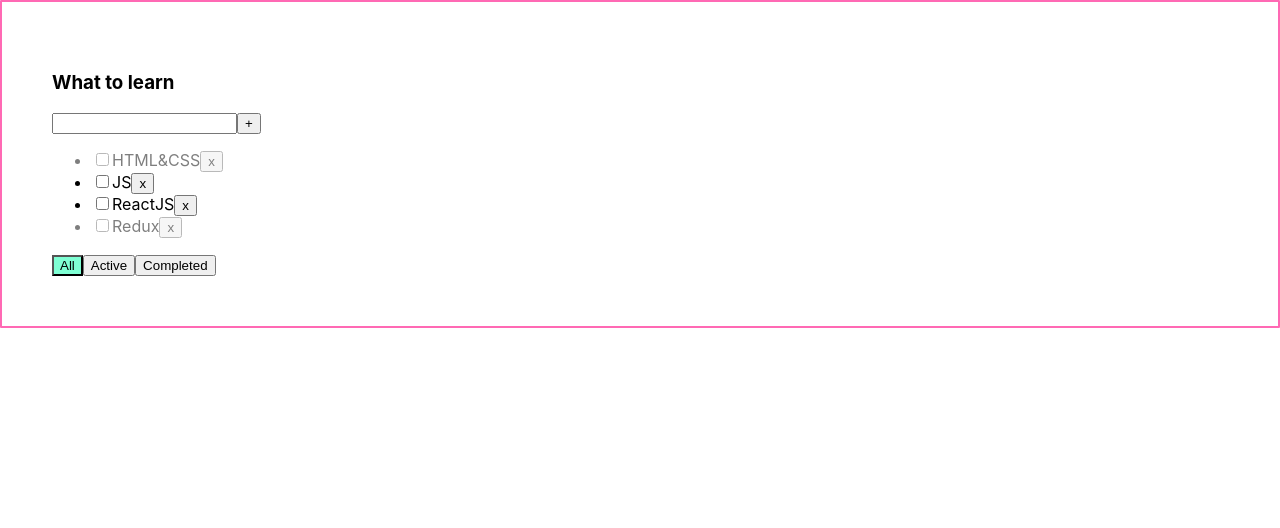
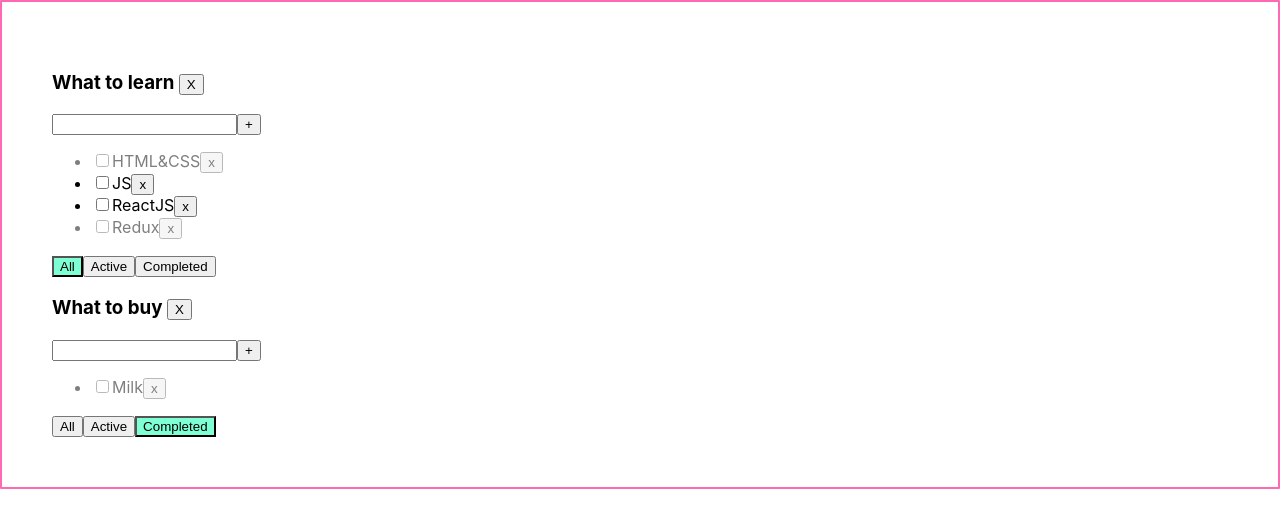
Before and after one commit to aizhan-rakhmetova/to-do-list-app, a React (Create React App) app: page / in a window 1280 px wide. Shown: the top 528 px of the page. Built offline with nearby package versions, Linux system fonts and the light colour scheme.

Commit message:
Creating Associative Array

```diff
--- a/src/App.tsx
+++ b/src/App.tsx
@@ -4,67 +4,106 @@ import {TasksType, Todolist} from "./Todolist";
 import {v1} from "uuid";
 
 export type FilterValuesType = "all" | "active" | "completed"
+type TodolistsType = {
+    id: string
+    title: string
+    filter: FilterValuesType
+}
 
 function App() {
 
-    let [tasks, setTasks] = useState<Array<TasksType>>([
-        { id: v1(), title: "HTML&CSS", isDone: true },
-        { id: v1(), title: "JS", isDone: false },
-        { id: v1(), title: "ReactJS", isDone: false },
-        { id: v1(), title: "Redux", isDone: true }
-    ]);
-    let [filter, setFilter] = useState<FilterValuesType>("all");
-
-    function removeTask(id: string) {
-        let filteredTasks = tasks.filter( task => task.id !== id)
-        setTasks(filteredTasks);
+    function removeTask(id: string, todoListId: string) {
+        let todolistTasks = tasksObj[todoListId]
+        let filteredTasks = todolistTasks.filter(task => task.id !== id)
+        tasksObj[todoListId] = filteredTasks;
+        setTasksObj({...tasksObj});
     }
 
-    function changeFilter (value: FilterValuesType ){
-        setFilter(value);
+    function changeFilter(value: FilterValuesType, todoListId: string) {
+        let todolist = todolists.find(tl => tl.id === todoListId)
+        if (todolist) {
+            todolist.filter = value
+            setTodolists([...todolists])
+        }
     }
 
-    const addTask = (newTaskTitle: string)=>{
-        let newTask = {
-            id: v1(),
-            title: newTaskTitle,
-            isDone: false}
-        setTasks([newTask, ...tasks]);
+    const addTask = (newTaskTitle: string, todoListId: string) => {
+        let newTask = { id: v1(), title: newTaskTitle, isDone: false}
+
+        let todolistTasks = tasksObj[todoListId]
+        tasksObj[todoListId] = [newTask, ...todolistTasks]
+
+        setTasksObj({...tasksObj});
     }
 
-    function changeTaskStatus(taskId: string, isDone: boolean) {
-        let task = tasks.find( (t) => t.id === taskId)
-        if(task){
+    function changeTaskStatus(taskId: string, isDone: boolean, todoListId: string) {
+        let todolistTasks = tasksObj[todoListId]
+        let task = todolistTasks.find((tl) => tl.id === taskId)
+
+        if (task) {
             task.isDone = isDone;
         }
-        setTasks([...tasks]);
+        setTasksObj({...tasksObj});
     }
 
+    const removeTodolist = (todolistId: string) => {
+        setTodolists(todolists.filter(tl=>tl.id !== todolistId))
+
+        //to delete часть из ассоциативного массива
+        delete tasksObj[todolistId]
+        setTasksObj({...tasksObj})
+    }
+
+    let todolistId1 = v1();
+    let todolistId2 = v1();
 
 
-    let tasksForToDoList = tasks;
-    if(filter === "completed") {
-        tasksForToDoList = tasks.filter(t=>t.isDone === true);
-    }
-    if(filter === "active") {
-        tasksForToDoList = tasks.filter(t=>t.isDone === false);
-    }
+    let [todolists, setTodolists] = useState<Array<TodolistsType>>([
+        {id: todolistId1, title: "What to learn", filter: "all"},
+        {id: todolistId2, title: "What to buy", filter: "completed"}
+    ])
 
-    // const tasks2 = [
-    //     { id: 1, title: "Hello world", isDone: true },
-    //     { id: 2, title: "I am Happy", isDone: false },
-    // ]
+    let [tasksObj, setTasksObj] = useState({
+        [todolistId1]: [
+            {id: v1(), title: "HTML&CSS", isDone: true},
+            {id: v1(), title: "JS", isDone: false},
+            {id: v1(), title: "ReactJS", isDone: false},
+            {id: v1(), title: "Redux", isDone: true}
+        ],
+        [todolistId2]: [
+            {id: v1(), title: "Milk", isDone: true},
+            {id: v1(), title: "Chocolate", isDone: false}
+        ]
+    })
+
 
     return (
-        <div className = "todolist">
-            <Todolist title = "What to learn"
-                      tasks = {tasksForToDoList}
-                      removeTask = {removeTask}
-                      changeFilter = {changeFilter}
-                      addTask ={addTask}
-                      changeTaskStatus = {changeTaskStatus}
-                      filter = {filter}
-            />
+        <div className="todolist">
+            {
+                todolists.map((tl) => {
+                    let tasksForToDoList = tasksObj[tl.id]
+                    if (tl.filter === "completed") {
+                        tasksForToDoList = tasksForToDoList.filter(t => t.isDone === true);
+                    }
+                    if (tl.filter === "active") {
+                        tasksForToDoList = tasksForToDoList.filter(t => t.isDone === false);
+                    }
+                    return (
+                        <Todolist
+                            todolistId={tl.id}
+                            key={tl.id}
+                            title={tl.title}
+                            tasks={tasksForToDoList}
+                            removeTask={removeTask}
+                            changeFilter={changeFilter}
+                            addTask={addTask}
+                            changeTaskStatus={changeTaskStatus}
+                            filter={tl.filter}
+                            removeTodolist={removeTodolist}
+                        />
+                    )
+                })
+            }
         </div>
     );
 }
--- a/src/Todolist.tsx
+++ b/src/Todolist.tsx
@@ -7,13 +7,15 @@ export type TasksType = {
     isDone: boolean;
 }
 type PropsType = {
+    todolistId: string
     title: string;
     tasks: Array<TasksType>;
-    removeTask: (id: string) => void
-    changeFilter: (value: FilterValuesType) => void
-    addTask: (newTaskTitle: string) => void
-    changeTaskStatus: (taskId: string, isDone: boolean)=> void
+    removeTask: (id: string, todolistId: string) => void
+    changeFilter: (value: FilterValuesType, todolistId: string ) => void
+    addTask: (newTaskTitle: string, todolistId: string) => void
+    changeTaskStatus: (taskId: string, isDone: boolean, todolistId: string)=> void
     filter: FilterValuesType
+    removeTodolist: (todolistId: string)=> void
 }
 
 export function Todolist(props: PropsType) {
@@ -26,25 +28,28 @@ export function Todolist(props: PropsType) {
     }
     const addTask = () => {
         if(newTaskTitle.trim() !== "" && newTaskTitle !== "bad word"){
-            props.addTask(newTaskTitle.trim());
+            props.addTask(newTaskTitle.trim(), props.todolistId);
             setNewTaskTitle(' ');
         } else{
-            setError("Filed is required");
+            setError("Field is required");
         }
 
     }
-    const onAllClickHandler = () => props.changeFilter("all");
-    const onActiveClickHandler = () => props.changeFilter("active");
-    const onCompletedClickHandler = () => props.changeFilter("completed");
+    const onAllClickHandler = () => props.changeFilter("all", props.todolistId);
+    const onActiveClickHandler = () => props.changeFilter("active", props.todolistId);
+    const onCompletedClickHandler = () => props.changeFilter("completed", props.todolistId);
     const onKeyDownPressHandler = (event: React.KeyboardEvent<HTMLInputElement>) => {
         setError(null);
         event.key === "Enter" && addTask();
+    }
+    const removeTodolist = ()=> {
+        props.removeTodolist(props.todolistId);
     }
 
 
     return (
         <div>
-            <h3>{props.title}</h3>
+            <h3>{props.title} <button onClick={removeTodolist}>X</button></h3>
             <div>
                 <input value={newTaskTitle}
                        onChange={onChangeHandler}
@@ -61,9 +66,9 @@ export function Todolist(props: PropsType) {
             <ul>
                 {
                     props.tasks.map((task) => {
-                        const onRemoveTaskHandler = () => props.removeTask(task.id);
+                        const onRemoveTaskHandler = () => props.removeTask(task.id, props.todolistId );
                         const onChangeHandler = (e: ChangeEvent<HTMLInputElement>) => {
-                            props.changeTaskStatus(task.id, e.currentTarget.checked);
+                            props.changeTaskStatus(task.id, e.currentTarget.checked, props.todolistId);
                         }
                         return (
                             <li key={task.id} className = {task.isDone ? "is-done" : ''}>
```
